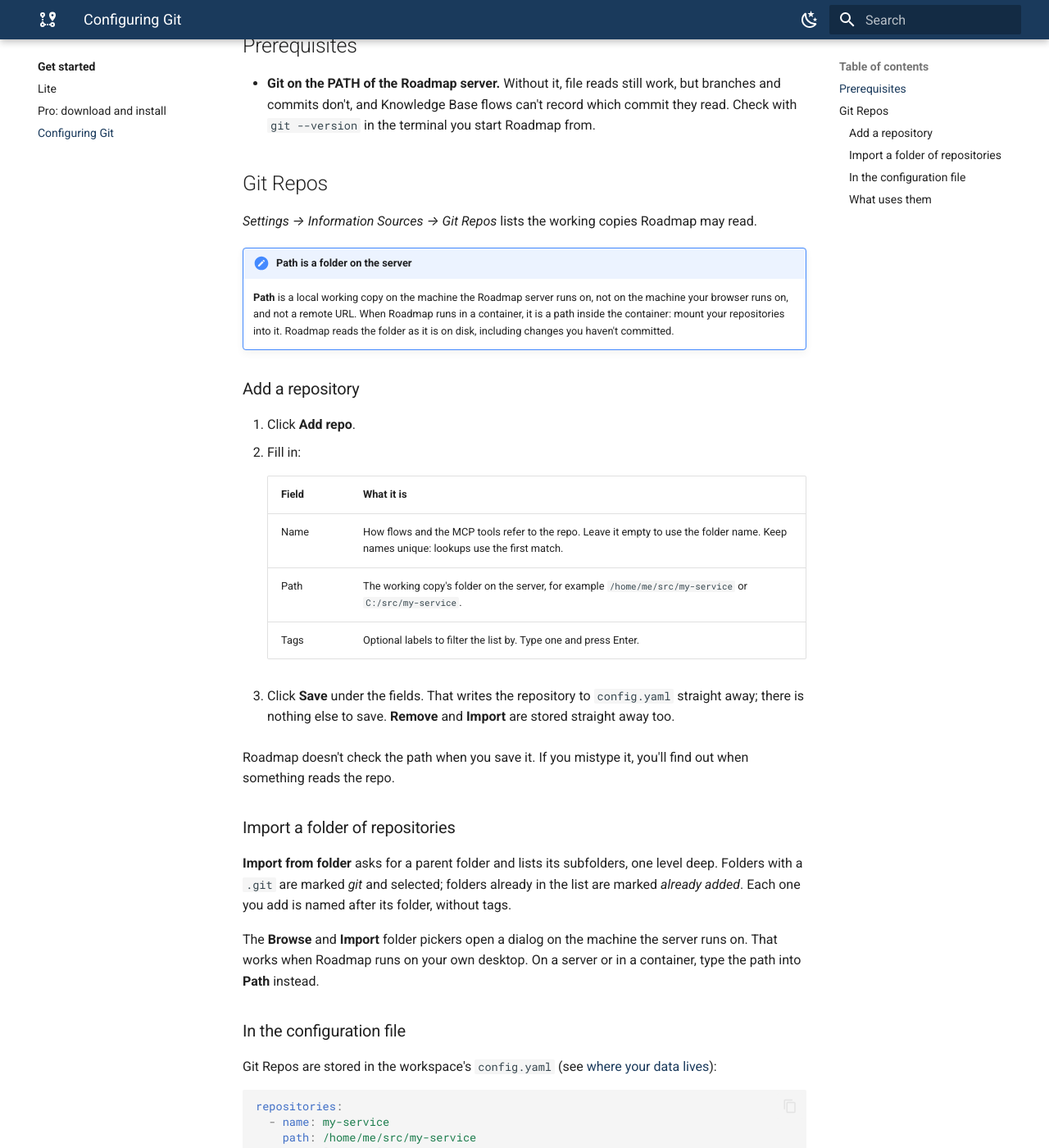
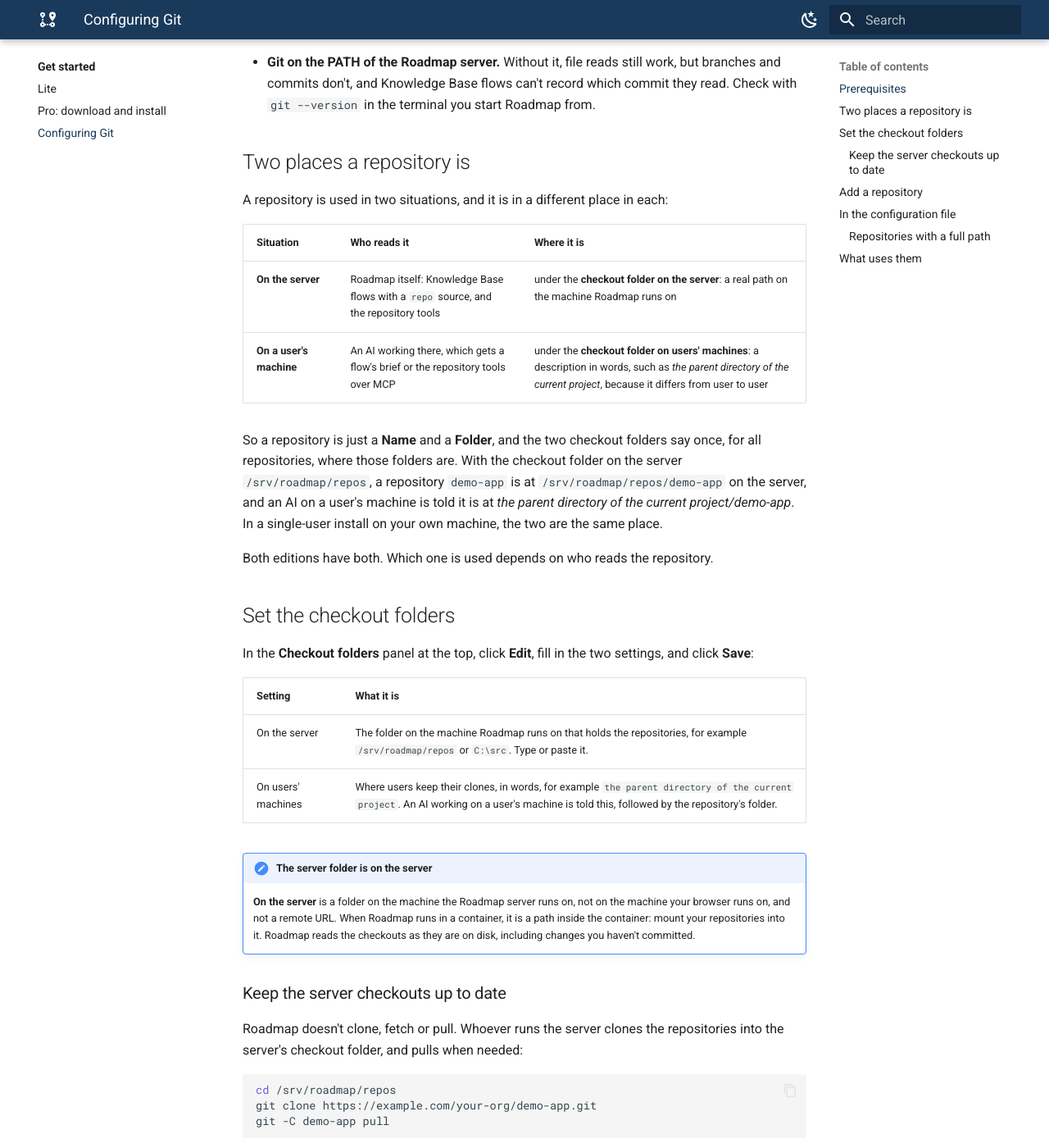
Before and after one commit to roadmap-mcp/roadmap-mcp.github.io, an MkDocs documentation site: the page built from docs/get-started/git.md, in a window 1280 px wide and 1400 px high, scrolled down 348 px. Shown: the whole window at 82% size. Built offline with MkDocs 1.6.1 and Material for MkDocs 9.7.7, drawn with Linux system fonts in a browser that asks for light colours; some of the changed text lies outside the part shown.

Commit message:
Git Repos: name and folder, checkout folders on the server and on users' machines; no folder picker

````diff
--- a/docs/get-started/git.md
+++ b/docs/get-started/git.md
@@ -1,9 +1,7 @@
 # Configuring Git
 
-Roadmap reads Git through **Git Repos**: working copies that are already on the
-machine Roadmap runs on. Knowledge Base flows and the MCP tools read them.
-Roadmap never clones, pulls or changes them: keep them up to date yourself, the way
-you normally would.
+Roadmap reads Git through **Git Repos**: the repositories a workspace works with.
+Knowledge Base flows and the MCP tools use them.
 
 Git Repos are configured per workspace, under *Settings → Information Sources → Git
 Repos*.
@@ -14,73 +12,121 @@ Repos*.
   branches and commits don't, and Knowledge Base flows can't record which commit
   they read. Check with `git --version` in the terminal you start Roadmap from.
 
-## Git Repos
+## Two places a repository is
 
-*Settings → Information Sources → Git Repos* lists the working copies Roadmap may
-read.
+A repository is used in two situations, and it is in a different place in each:
 
-!!! important "Path is a folder on the server"
-    **Path** is a local working copy on the machine the Roadmap server runs on, not
-    on the machine your browser runs on, and not a remote URL. When Roadmap runs in a
+| Situation | Who reads it | Where it is |
+|---|---|---|
+| **On the server** | Roadmap itself: Knowledge Base flows with a `repo` source, and the repository tools | under the **checkout folder on the server**: a real path on the machine Roadmap runs on |
+| **On a user's machine** | An AI working there, which gets a flow's brief or the repository tools over MCP | under the **checkout folder on users' machines**: a description in words, such as *the parent directory of the current project*, because it differs from user to user |
+
+So a repository is just a **Name** and a **Folder**, and the two checkout folders say
+once, for all repositories, where those folders are. With the checkout folder on the
+server `/srv/roadmap/repos`, a repository `demo-app` is at
+`/srv/roadmap/repos/demo-app` on the server, and an AI on a user's machine is told it
+is at *the parent directory of the current project/demo-app*. In a single-user install
+on your own machine, the two are the same place.
+
+Both editions have both. Which one is used depends on who reads the repository.
+
+## Set the checkout folders
+
+In the **Checkout folders** panel at the top, click **Edit**, fill in the two
+settings, and click **Save**:
+
+| Setting | What it is |
+|---|---|
+| On the server | The folder on the machine Roadmap runs on that holds the repositories, for example `/srv/roadmap/repos` or `C:\src`. Type or paste it. |
+| On users' machines | Where users keep their clones, in words, for example `the parent directory of the current project`. An AI working on a user's machine is told this, followed by the repository's folder. |
+
+!!! important "The server folder is on the server"
+    **On the server** is a folder on the machine the Roadmap server runs on, not on
+    the machine your browser runs on, and not a remote URL. When Roadmap runs in a
     container, it is a path inside the container: mount your repositories into it.
-    Roadmap reads the folder as it is on disk, including changes you haven't
+    Roadmap reads the checkouts as they are on disk, including changes you haven't
     committed.
 
-### Add a repository
+### Keep the server checkouts up to date
+
+Roadmap doesn't clone, fetch or pull. Whoever runs the server clones the
+repositories into the server's checkout folder, and pulls when needed:
+
+```bash
+cd /srv/roadmap/repos
+git clone https://example.com/your-org/demo-app.git
+git -C demo-app pull
+```
+
+The folder each one is cloned into is its **Folder** in Git Repos.
+
+## Add a repository
 
 1. Click **Add repo**.
 2. Fill in:
 
     | Field | What it is |
     |---|---|
-    | Name | How flows and the MCP tools refer to the repo. Leave it empty to use the folder name. Keep names unique: lookups use the first match. |
-    | Path | The working copy's folder on the server, for example `/home/me/src/my-service` or `C:/src/my-service`. |
+    | Name | How flows and the MCP tools refer to the repo. Keep names unique: lookups use the first match. |
+    | Folder | The repository's folder under the checkout folders. Leave it empty to use the name, which is usually what you want. |
     | Tags | Optional labels to filter the list by. Type one and press Enter. |
 
+    Usually you type only the name.
+
 3. Click **Save** under the fields. That writes the repository to `config.yaml`
-   straight away; there is nothing else to save. **Remove** and **Import** are
-   stored straight away too.
+   straight away; there is nothing else to save. **Remove** is stored straight away
+   too.
 
-Roadmap doesn't check the path when you save it. If you mistype it, you'll find out
-when something reads the repo.
+There is no folder dialog: type or paste names and paths. Roadmap doesn't check the
+folder when you save. If it is wrong, or the repository isn't cloned there, you'll
+find out when something reads the repo.
 
-### Import a folder of repositories
+Select a repository to see where it is in both places, for example:
 
-**Import from folder** asks for a parent folder and lists its subfolders, one level
-deep. Folders with a `.git` are marked *git* and selected; folders already in the
-list are marked *already added*. Each one you add is named after its folder, without
-tags.
+- **On the server** `/srv/roadmap/repos/demo-app`
+- **On users' machines** *the parent directory of the current project/demo-app*
 
-The **Browse** and **Import** folder pickers open a dialog on the machine the server
-runs on. That works when Roadmap runs on your own desktop. On a server or in a
-container, type the path into **Path** instead.
+Without a checkout folder on the server, the repository has no place on the server,
+and flows can't read it.
 
-### In the configuration file
+## In the configuration file
 
 Git Repos are stored in the workspace's `config.yaml` (see
 [where your data lives](pro.md#where-your-data-lives)):
 
 ```yaml
+git_checkout:
+  server_folder: /srv/roadmap/repos
+  local_folder: the parent directory of the current project
 repositories:
-  - name: my-service
-    path: /home/me/src/my-service
+  - name: demo-app
+    folder: demo-app
     tags: [backend]
-  - name: legacy-app
-    path: C:/src/legacy-app
-    tags: []
 ```
 
-### What uses them
+### Repositories with a full path
+
+A repository saved before snapshot 10 has a full `path` instead of a `folder`. It
+keeps working: the server uses that path. The next save in Git Repos moves it over.
+If no checkout folder on the server is set, the folder holding the first such
+repository becomes it, and a repository in that folder keeps only its folder name. A
+repository elsewhere keeps its own path.
+
+## What uses them
 
 - **MCP tools.** `list_git_repos` lists the configured repositories, and
-  `get_git_repo_info` returns one's checkout path, branches and recent commits. See
+  `get_git_repo_info` gives one's branches and recent commits. Both say where it is
+  in both places: *on your machine: ...; on the Roadmap server: ...*. See
   [MCP tools](../reference/mcp-tools.md#git-repos-and-workspaces).
 - **Knowledge Base flows.** A flow with a `repo` source names a Git Repo in its
-  `ref`, and reads the files matching `scope.paths` from the working copy:
+  `ref`, and reads the files matching `scope.paths` from the checkout on the server:
 
     ```yaml
-    source: {kind: repo, ref: my-service, scope: {paths: ["src/**"]}}
+    source: {kind: repo, ref: demo-app, scope: {paths: ["src/**"]}}
     ```
 
     The `ref` must match a Git Repo's **Name** exactly. If it doesn't, the run fails
-    with *No Git Repo called '...'*. See [Flows](../knowledge-base/flows.md).
+    with *No Git Repo called '...'*. If the repository has no place on the server, or
+    isn't cloned there, the run fails and says so. A flow's brief for an external AI
+    ends with where the repository is on that AI's machine: *On your machine it is
+    at ...*. See [Flows](../knowledge-base/flows.md).
````
Also changed, not shown: docs/get-started/pro.md (+5 -2 lines), docs/platform/index.md (+1 -2 lines), docs/reference/mcp-tools.md (+2 -2 lines).
